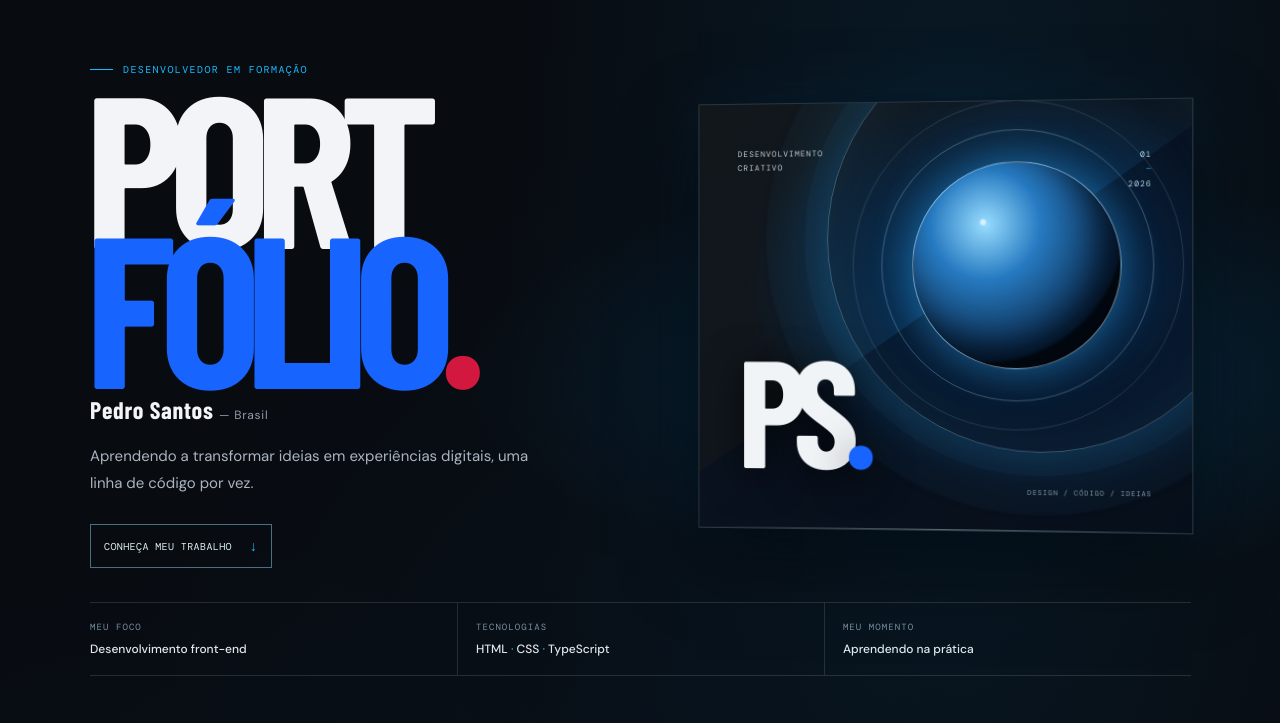
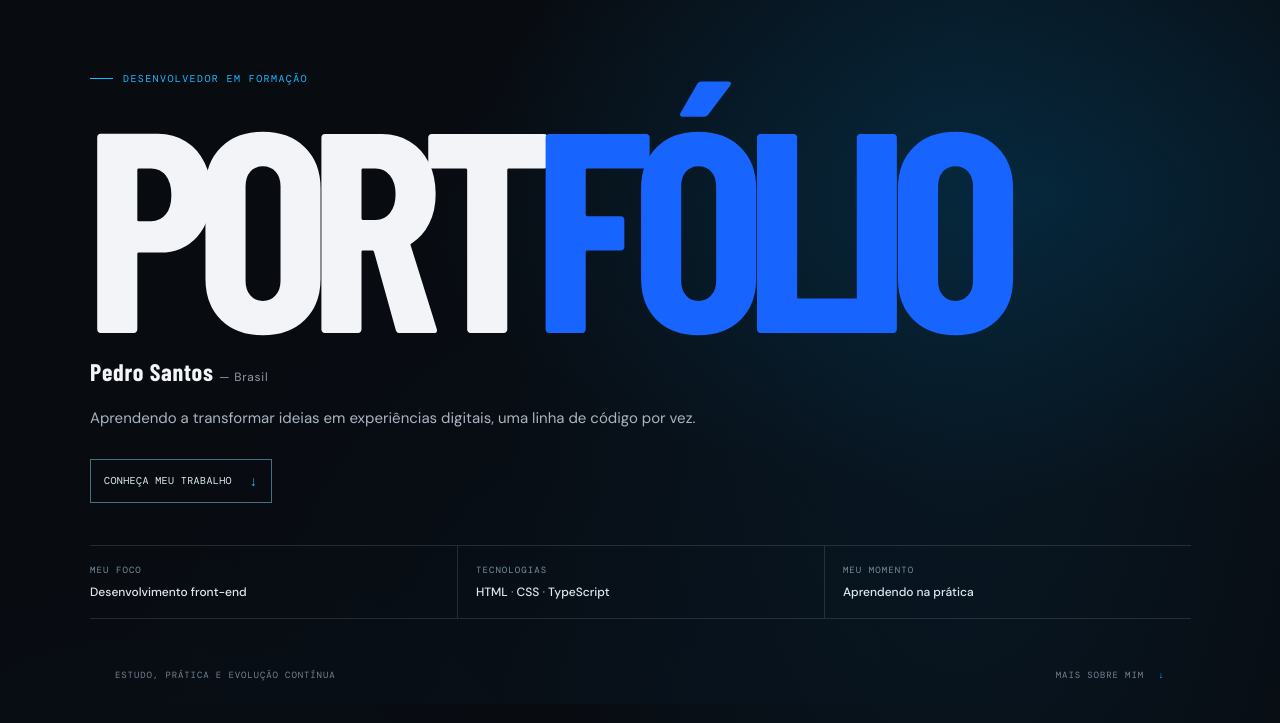
Before and after one commit to pedrosantos-code/portifolio, a website built with Vite: page index.html in a window 1280 px wide. Shown: the part 70-793 px from the top of the page. Built offline with nearby package versions, Linux system fonts and the light colour scheme; a web font is replaced by a local one.

Commit message:
Melhorando o visual.

```diff
--- a/index.html
+++ b/index.html
@@ -39,8 +39,7 @@
           <div class="hero-copy">
             <p class="eyebrow"><span class="eyebrow-line"></span> Desenvolvedor em formação</p>
             <h1 id="hero-title">
-              <span>PORT</span>
-              <span class="hero-title-blue">FÓLIO<span class="title-period">.</span></span>
+              <span>PORT</span><span class="hero-title-blue">FÓLIO</span>
             </h1>
             <p class="hero-name">Pedro Santos <span>— Brasil</span></p>
             <p class="hero-description">
@@ -50,15 +49,6 @@
             <a class="hero-link" href="#sobre">
               Conheça meu trabalho <span aria-hidden="true">↓</span>
             </a>
-          </div>
-          <div class="hero-visual" aria-hidden="true">
-            <div class="cover-art">
-              <div class="cover-disc"></div>
-              <span class="cover-mark">PS<span>.</span></span>
-              <span class="cover-art-kicker">DESENVOLVIMENTO<br />CRIATIVO</span>
-              <span class="cover-art-index">01<br /><i>—</i><br /><span id="cover-year"></span></span>
-              <span class="cover-art-footer">DESIGN / CÓDIGO / IDEIAS</span>
-            </div>
           </div>
           <div class="hero-insights" aria-label="Resumo profissional">
             <div>
--- a/src/main.ts
+++ b/src/main.ts
@@ -5,7 +5,7 @@ const navigation = document.querySelector<HTMLElement>("#navigation");
 const navigationLinks = document.querySelectorAll<HTMLAnchorElement>(".navigation a");
 const pageSections = document.querySelectorAll<HTMLElement>("main section[id]");
 const yearElements = document.querySelectorAll<HTMLElement>(
-  "#header-year, #contact-year, #cover-year, #portrait-year",
+  "#header-year, #contact-year, #portrait-year",
 );
 
 const updateYear = (): void => {
@@ -86,7 +86,7 @@ if (
   !window.matchMedia("(prefers-reduced-motion: reduce)").matches
 ) {
   const revealTargets = document.querySelectorAll<HTMLElement>(
-    ".hero-copy, .hero-visual, .hero-insights, .hero-footer, " +
+    ".hero-copy, .hero-insights, .hero-footer, " +
       ".about .section-topline, .about-layout, .projects .section-topline, " +
       ".projects-heading, .project-card, .projects-note, .contact .section-topline, " +
       ".contact-layout, .page-footer",
--- a/src/style.css
+++ b/src/style.css
@@ -189,21 +189,21 @@ button:focus-visible {
 .hero {
   display: grid;
   min-height: clamp(700px, calc(100svh - 94px), 860px);
-  grid-template-columns: 1.08fr 0.92fr;
+  grid-template-columns: minmax(0, 1fr);
   grid-template-rows: minmax(0, 1fr) auto;
   align-items: center;
-  column-gap: 2%;
+  column-gap: 0;
   row-gap: 34px;
   padding: 65px max(7%, calc((100vw - 1240px) / 2)) 85px;
   background:
-    radial-gradient(ellipse at 78% 50%, #00538145, transparent 38%),
+    radial-gradient(ellipse at 80% 28%, #00538142, transparent 42%),
     radial-gradient(ellipse at 50% 100%, #07152278, transparent 58%);
 }
 
 .hero-copy {
   position: relative;
   z-index: 2;
-  max-width: 690px;
+  max-width: 1150px;
 }
 
 .eyebrow {
@@ -226,13 +226,15 @@ button:focus-visible {
 
 .hero h1 {
   display: flex;
-  flex-direction: column;
+  align-items: baseline;
+  flex-wrap: nowrap;
   margin: 18px 0 0 -5px;
   font-family: var(--display);
-  font-size: clamp(140px, 16.8vw, 230px);
+  font-size: clamp(44px, 22.2vw, 320px);
   font-weight: 900;
   letter-spacing: -0.075em;
-  line-height: 0.65;
+  line-height: 0.82;
+  white-space: nowrap;
   text-transform: uppercase;
 }
 
@@ -240,7 +242,6 @@ button:focus-visible {
   color: #1764ff;
 }
 
-.title-period,
 .projects-heading h2 span {
   color: var(--red);
 }
@@ -261,7 +262,7 @@ button:focus-visible {
 }
 
 .hero-description {
-  max-width: 440px;
+  max-width: 620px;
   margin: 19px 0 26px;
   color: #abb4c0;
   font-size: 15px;
@@ -293,154 +294,6 @@ button:focus-visible {
 .hero-link span {
   color: var(--blue);
   font-size: 14px;
-}
-
-.hero-visual {
-  position: relative;
-  width: min(100%, 500px);
-  justify-self: end;
-}
-
-.cover-art {
-  position: relative;
-  min-height: clamp(320px, 35vw, 430px);
-  overflow: hidden;
-  border: 1px solid #899aa542;
-  background:
-    linear-gradient(145deg, transparent 48%, #07101fbd 48.2%),
-    radial-gradient(ellipse at 72% 43%, #125eab 0, #0a2c4d 27%, transparent 61%),
-    linear-gradient(130deg, #12171c 0%, #10161c 40%, #06090e 100%);
-  box-shadow:
-    0 30px 70px #0009,
-    0 0 65px #0867aa24;
-  isolation: isolate;
-  transform: perspective(1100px) rotateY(-4deg);
-  transition:
-    transform 350ms ease,
-    box-shadow 350ms ease;
-}
-
-.cover-art::before,
-.cover-art::after {
-  position: absolute;
-  z-index: -1;
-  content: "";
-}
-
-.cover-art::before {
-  top: -18%;
-  right: -13%;
-  width: 86%;
-  aspect-ratio: 1;
-  border: 1px solid #9adfff58;
-  border-radius: 50%;
-  box-shadow:
-    0 0 0 23px #39baff0a,
-    0 0 0 62px #39baff08,
-    0 0 65px #239de842,
-    inset 0 0 60px #46baff20;
-}
-
-.cover-art::after {
-  right: 0;
-  bottom: 0;
-  left: 0;
-  height: 1px;
-  background: linear-gradient(90deg, transparent, #b8d1df73, transparent);
-}
-
-.hero-visual:hover .cover-art {
-  transform: perspective(1100px) rotateY(0) translateY(-5px);
-  box-shadow:
-    0 38px 78px #000a,
-    0 0 80px #0867aa36;
-}
-
-.cover-disc {
-  position: absolute;
-  top: 14%;
-  right: 14%;
-  width: 42%;
-  aspect-ratio: 1;
-  border: 1px solid #c6ecff8a;
-  border-radius: 50%;
-  background:
-    radial-gradient(circle at 34% 29%, #ffffffa1 0 1%, transparent 2%),
-    radial-gradient(circle at 35% 30%, #98ddff, #267ac1 28%, #092341 69%, #03070d 71%);
-  box-shadow:
-    0 0 42px #31adff75,
-    0 0 120px #0976d442,
-    inset -18px -20px 30px #020711a6;
-}
-
-.cover-disc::before,
-.cover-disc::after {
-  position: absolute;
-  border: 1px solid #c3ebff46;
-  border-radius: 50%;
-  content: "";
-}
-
-.cover-disc::before {
-  inset: -16%;
-}
-
-.cover-disc::after {
-  inset: -30%;
-  border-color: #c3ebff24;
-}
-
-.cover-mark {
-  position: absolute;
-  bottom: 15%;
-  left: 8%;
-  color: #f1f4f7;
-  font-family: var(--display);
-  font-size: clamp(90px, 12vw, 158px);
-  font-weight: 900;
-  letter-spacing: -0.1em;
-  line-height: 0.75;
-  text-shadow: 0 7px 40px #000a;
-}
-
-.cover-mark span {
-  color: #1764ff;
-}
-
-.cover-art-kicker,
-.cover-art-index,
-.cover-art-footer {
-  position: absolute;
-  color: #c3d0da;
-  font-family: var(--mono);
-  font-size: 8px;
-  letter-spacing: 0.13em;
-}
-
-.cover-art-kicker {
-  top: 10%;
-  left: 8%;
-  line-height: 1.8;
-}
-
-.cover-art-index {
-  top: 11%;
-  right: 8%;
-  color: #b5d6e8;
-  line-height: 1.8;
-  text-align: right;
-}
-
-.cover-art-index i {
-  color: var(--blue);
-  font-style: normal;
-}
-
-.cover-art-footer {
-  right: 8%;
-  bottom: 8%;
-  color: #8598a7;
-  font-size: 7px;
 }
 
 .hero-insights {
@@ -1107,6 +960,10 @@ button:focus-visible {
   .hero {
     min-height: clamp(760px, calc(100svh - 94px), 920px);
   }
+
+  .hero h1 {
+    font-size: clamp(180px, 22.2vw, 320px);
+  }
 }
 
 @media (max-width: 760px) {
@@ -1116,13 +973,11 @@ button:focus-visible {
 
   .hero {
     min-height: 700px;
-    grid-template-columns: 1fr 0.8fr;
     padding-inline: 7%;
   }
 
-  .hero-visual {
-    width: 100%;
-    min-height: 350px;
+  .hero h1 {
+    font-size: 22.2vw;
   }
 
   .about-layout {
@@ -1265,18 +1120,8 @@ button:focus-visible {
   }
 
   .hero h1 {
-    font-size: clamp(82px, 21vw, 120px);
-  }
-
-  .hero-visual {
-    width: min(100%, 360px);
-    min-height: auto;
-    justify-self: center;
-    margin-top: 12px;
-  }
-
-  .cover-art {
-    min-height: clamp(220px, 62vw, 300px);
+    font-size: 22.2vw;
+    letter-spacing: -0.07em;
   }
 
   .hero-insights {
```
